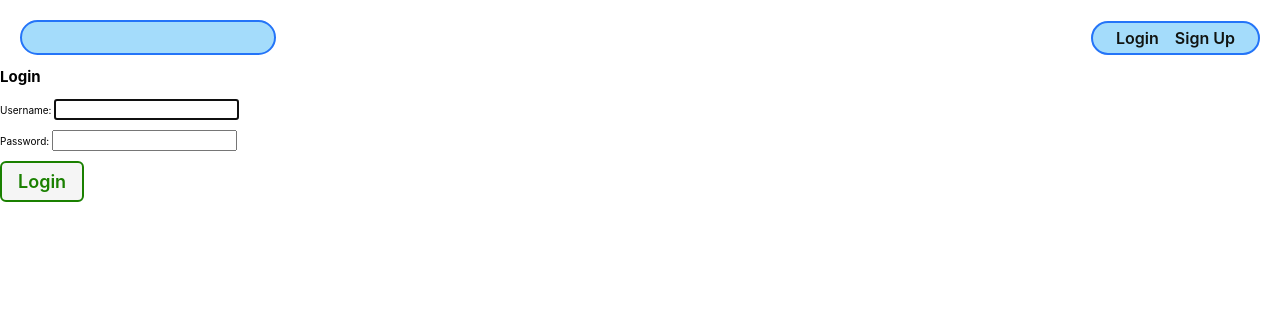
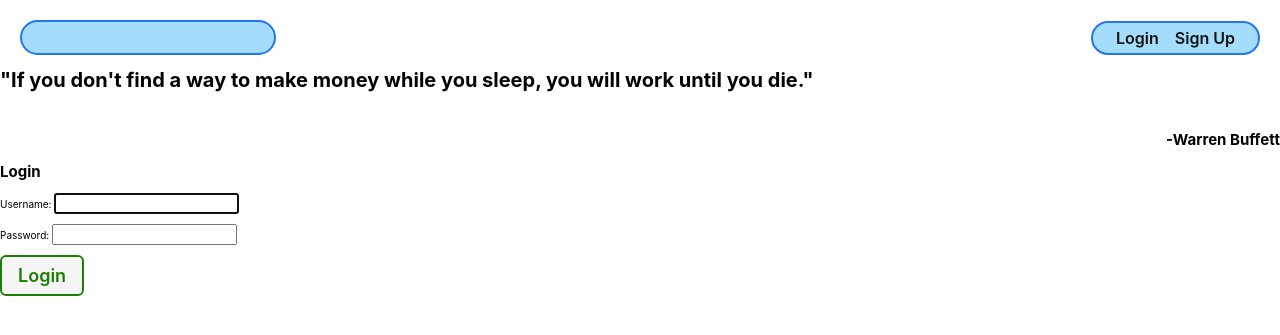
Before and after one commit to cameronbweston/This-Is-Why-Youre-Broke, a Django app: page / in a window 1280 px wide. Shown: the top 335 px of the page. Run offline with Django 3.2, Linux system fonts and the light colour scheme.

Commit message:
Add quote to home page

```diff
--- a/main_app/templates/home.html
+++ b/main_app/templates/home.html
@@ -7,11 +7,10 @@
 
 {% block content %}
 
-<section class="">
   <div class="">
-    {% comment %} Demotivator quote text {% endcomment %}
+    <h1>"If you don't find a way to make money while you sleep, you will work until you die."</h1><br>
+    <h2 style="text-align:right">-Warren Buffett</h2>
   </div>
-</section>
 
 <section>
   <form action="{% url 'home' %}" method="post" class="login">
```
